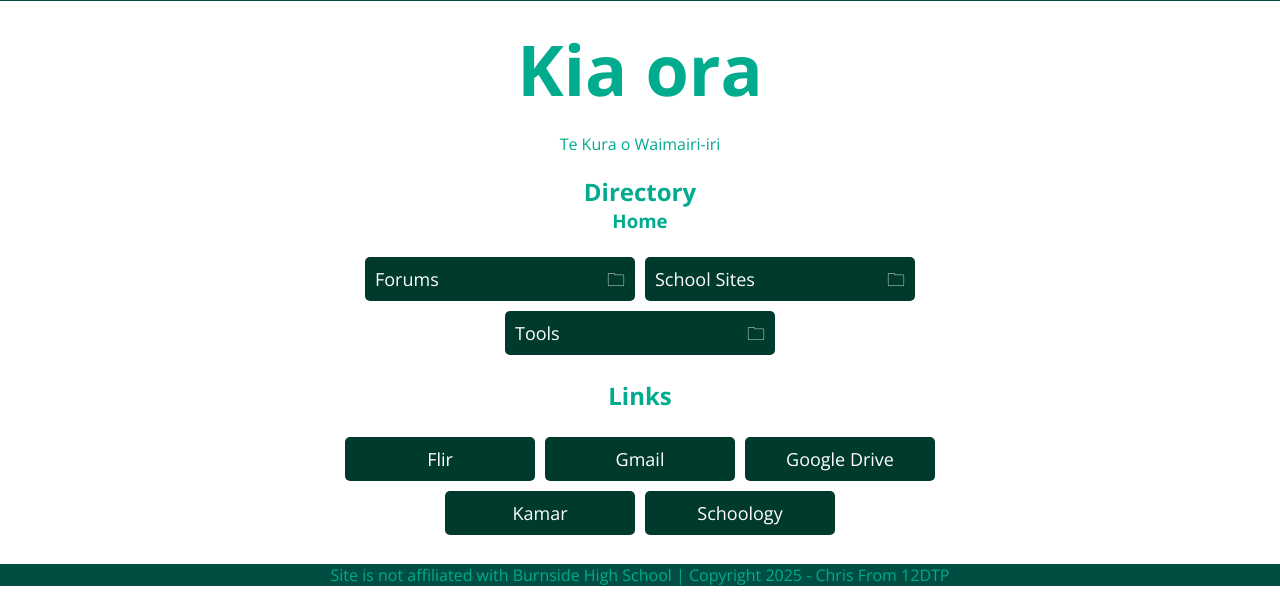
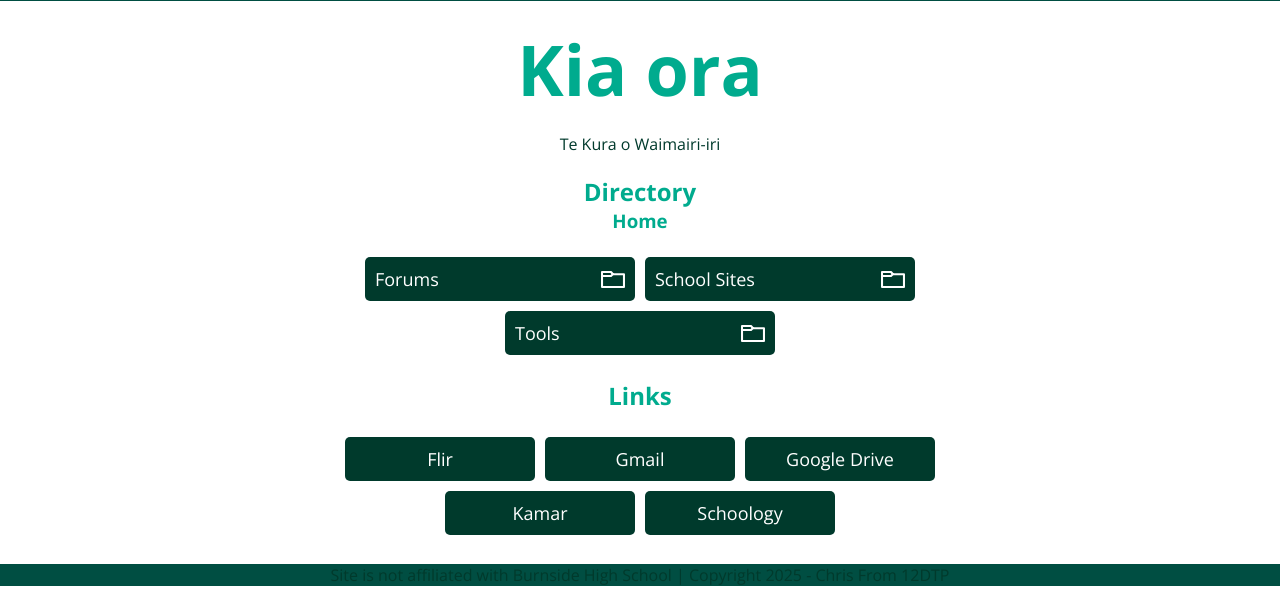
Before and after one commit to Apple-tree-creator/BHS-Student_Portal-Flask_DB, a Flask app: page /Home in a window 1280 px wide. Shown: the part 214-824 px from the top of the page. Run offline with Flask 3, Linux system fonts and the light colour scheme; data comes from the database, SQL or seed files in the repository; both versions use the stored data as it was after the commit.

Commit message:
Replaced Unicode icons with custom ones

```diff
--- a/static/style.css
+++ b/static/style.css
@@ -18,7 +18,7 @@ body {
 }
 
 p {
-    color: var(--secondary-color);
+    color: var(--contrast-color);
 }
 
 h1 {
@@ -94,6 +94,8 @@ a {
 .icon {
     margin: 0px;
     float: right;
+    image-rendering: optimizeQuality;
+    height: 24px;
 }
 
 .buttons-container {
@@ -129,7 +131,7 @@ a {
 .back-button:hover {
     background-color: var(--secondary-color);
     .anim-text {
-        margin-left: 55px;
+        margin-left: 57px;
     }
 }
 
--- a/templates/directory.html
+++ b/templates/directory.html
@@ -6,14 +6,14 @@
     <div class="buttons-container">
         {% if title != "Home" %}
             <a href="{{ back }}">
-                <div class="back-button"><span class="anim-text">Back</span><span class="icon">↩</span></div>
+                <div class="back-button"><span class="anim-text">Back</span><span class="icon"><img src="/static/images/previous.svg" alt="back button"></span></div>
             </a>
         {% endif %}
     </div>
     <div class="buttons-container">
         {% for folders in folders %}
             <a href="{{ folders[1] }}">
-                <div class="folder-button"><span class="anim-text">{{ folders[0] }}</span><span class="icon">🗀</span></div>
+                <div class="folder-button"><span class="anim-text">{{ folders[0] }}</span><span class="icon"><img src="/static/images/folder.svg" alt="folder"></span></div>
             </a>
         {% endfor %}
     </div>
--- a/templates/error.html
+++ b/templates/error.html
@@ -19,7 +19,7 @@
     <h3 class="error">{{ error }}</h3>
     <div class="buttons-container">
         <a href="/home">
-            <div class="link-button"><span class="anim-text">Return to home</span><span class="icon">↩</span></div>
+            <div class="link-button"><span class="anim-text">Return to home</span><span class="icon"><img src="/static/images/home.svg" alt="Return home"></span></div>
         </a>
     </div>
     {% include 'boring.html' %}
--- a/templates/layout.html
+++ b/templates/layout.html
@@ -4,7 +4,7 @@
     <meta charset="UTF-8">
     <meta name="viewport" content="width=device-width, initial-scale=1.0">
     <title>{{ vars["site_title"] }} - {{ title }}</title>
-    <link rel="stylesheet" href="{{url_for('static', filename='style.css')}}">
+    <link rel="stylesheet" href="/static/style.css">
     <style>
         span, .link-button, .folder-button, .back-button {
             transition: all {{ vars['anim_speed'] }};
```
Also changed, not shown: sites.db, static/images/folder.svg (added), static/images/home.svg (added), static/images/previous.svg (added).
